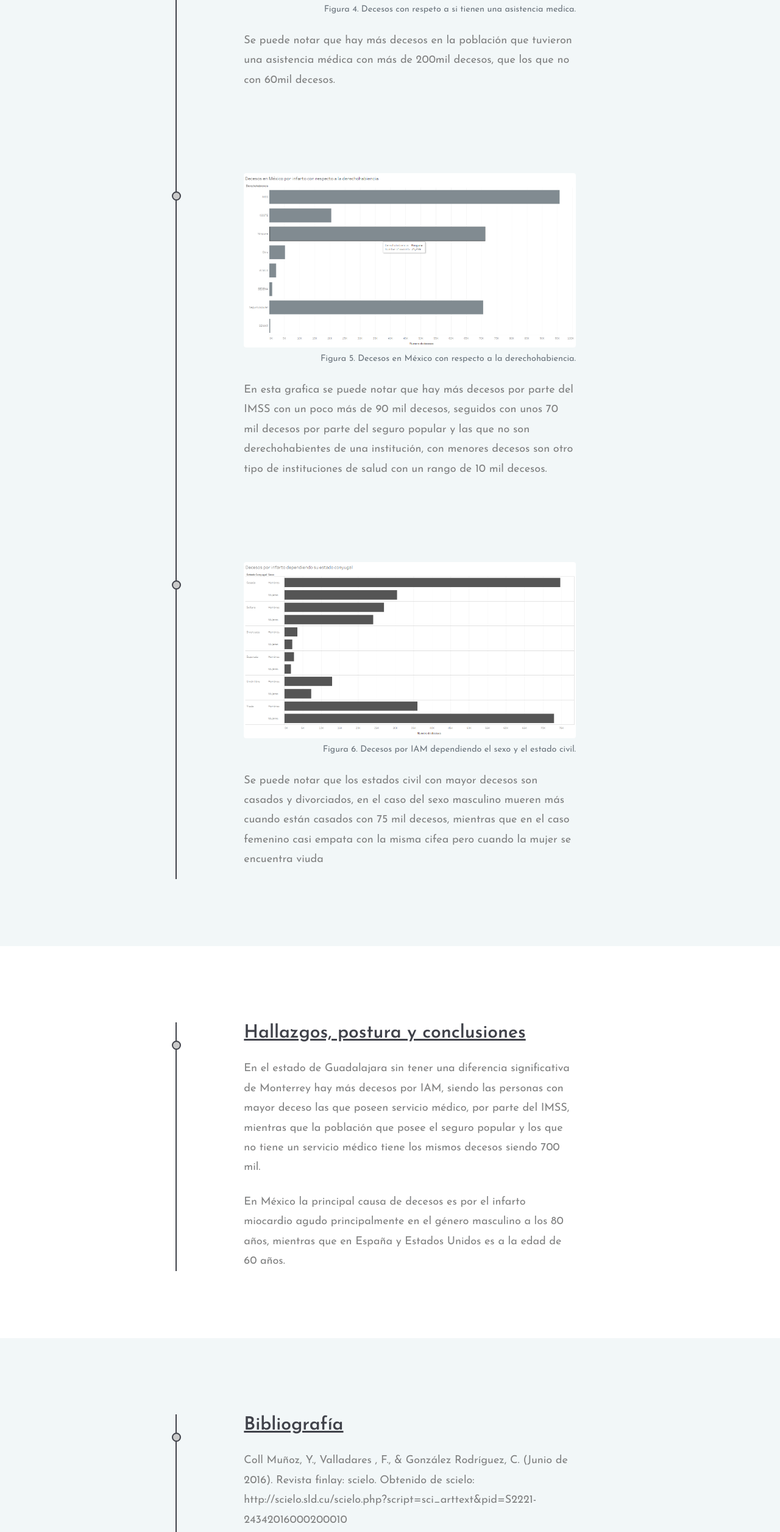
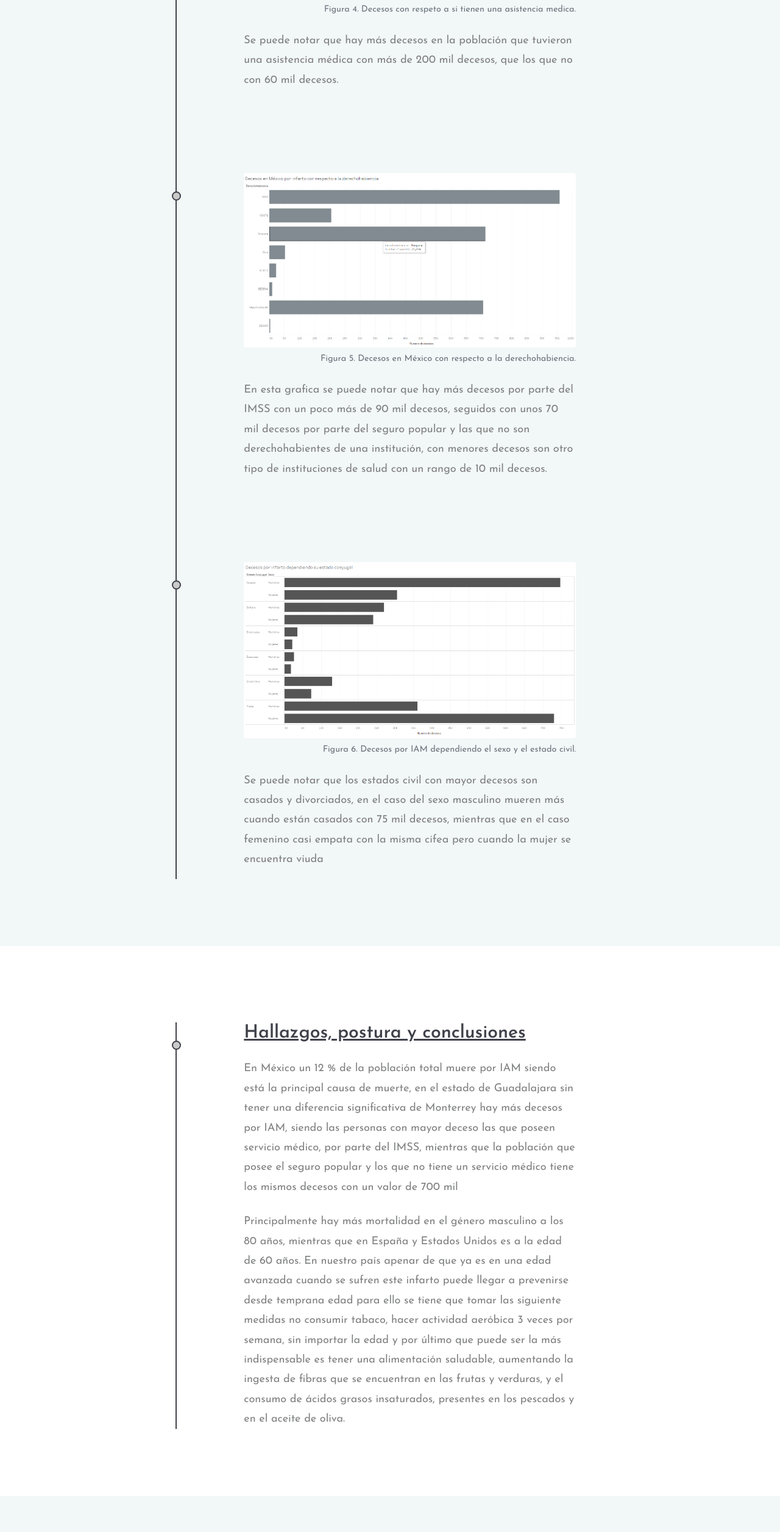
Before and after one commit to danielk753/Infarto-miocardio, a plain HTML site: page index.html in a window 1280 px wide. Shown: the part 6531-9044 px from the top of the page at 61% size. Drawn offline with Linux system fonts and the light colour scheme.

Commit message:
Update index.html

```diff
--- a/index.html
+++ b/index.html
@@ -1,4 +1,4 @@
-<!DOCTYPE html>
+	<!DOCTYPE html>
 <html lang="en">
 <head>
 	<title>Infarto de miocardio</title>
@@ -82,7 +82,7 @@
 						<li>
 							<h3>Introducción</h3>
 							<br>
-							<p>Las enfermedades isquémicas del corazón son una de las causas principales de morbimortalidad en los países desarrollados, La enfermedad cardiovascular (ECV) es la principal causa de mortalidad en los países de renta alta, y está mostrando un aumento continuo también en los países de renta baja o media (Orozco Beltran, Cooper, Gil Guillen, & Bertomeu Martinez, 2012). </p>
+							<p>Las enfermedades isquémicas del corazón son una de las causas principales de morbimortalidad en los países desarrollados, La enfermedad cardiovascular (ECV) es la principal causa de mortalidad en los países de renta alta, y está mostrando un aumento continuo también en los países de renta baja o media (Orozco Beltran, Cooper, Gil Guillen, & Bertomeu Martinez, 2012).</p>
 							<br>
 							<p>La mortalidad hospitalaria del infarto agudo de miocardio (IAM) en pacientes no seleccionados se redujo de manera sostenida desde los años 60 hasta los 80 habiéndose atribuido esta mejoría del pronóstico a las mejoras introducidas en el tratamiento. Por otro lado, durante los últimos 10 años se han producido importantes cambios en el tratamiento del IAM con medidas de reperfusión precoz y farmacológicas coadyuvantes que han demostrado su eficacia en estudios controlados (Velasco Rami, Ridocci Soriano, Vilar Herrero, & Martínez Alzamora, 2006).<p>
 							<br>
@@ -107,7 +107,7 @@
 							<br>
 							<p>La mortalidad poblacional  es muy elevada, se registraron 10.654 casos de infarto agudo de miocardio, de los que 4.105 fallecieron durante los 28 primeros días del año en la población de 25 a 74 años residente en 7 comunidades autónomas españolas: Castilla-La Mancha (Toledo y Albacete), Cataluña (Girona), Comunidad Valenciana (Valencia), Islas Baleares (Mallorca), Murcia, Navarra y País Vasco (García, Elosua, & Tormo Díaz, 2003).</p>
 							<br>
-							<p>Según Vila, Forcadell y Satué (2015) Si consideramos específicamente el infarto agudo de miocardio (IAM), representaría aproximadamente el 75-85% de los casos totales de mortalidad en individuos mayores de 60 años seguidos durante 3 años, proporciona datos actualizados sobre la incidencia y mortalidad de esta enfermedad entre la población general mayor de 60 años del área de Tarragona, la información procedente de datos de base poblacional sobre la epidemiología del IAM en la actualidad es limitada, La incidencia fue 2,2 veces mayor en hombres que en mujeres y aumentó considerablemente con la edad</p>
+							<p>Según Vila, Forcadell y Satué (2015) Si consideramos específicamente el infarto agudo de miocardio (IAM), representaría aproximadamente el 75-85% de los casos totales de mortalidad en individuos mayores de 60 años seguidos durante 3 años, proporciona datos actualizados sobre la incidencia y mortalidad de esta enfermedad entre la población general mayor de 60 años del área de Tarragona, la información procedente de datos de base poblacional sobre la epidemiología del IAM en la actualidad es limitada, La incidencia fue 2,2 veces mayor en hombres que en mujeres y aumentó considerablemente con la edad.</p>
 							<br>
 							<p>La disminución de la mortalidad por infarto de miocardio ha sido más pronunciada en Estados Unidos que en España, y las proyecciones para los próximos años apuntan a que en Estados Unidos habrá una evolución hacia tasas inferiores a las esperadas en España para los varones e iguales para las mujeres (Orozco Beltran, Cooper, Gil Guillen, & Bertomeu Martinez, 2012).</p>
 						</li>
@@ -159,7 +159,7 @@
 								<img class="figure-img img-fluid rounded" src="img/figura4.png">
 								<figcaption class="figure-caption text-right">Figura 4. Decesos con respeto a si tienen una asistencia medica.</figcaption>
 								<br>
-								<p>Se puede notar que hay más decesos en la población que tuvieron una asistencia médica  con más de 200mil decesos, que los que no con 60mil decesos.</p>
+								<p>Se puede notar que hay más decesos en la población que tuvieron una asistencia médica  con más de 200 mil decesos, que los que no con 60 mil decesos.</p>
 							</figure>
 						</li>
 						<li>
@@ -195,9 +195,9 @@
 						<li>
 							<h3>Hallazgos, postura y conclusiones</h3>
 							<br>
-							<p>En el estado de Guadalajara sin tener una diferencia significativa de Monterrey  hay más decesos por IAM, siendo las personas con mayor deceso las que poseen servicio médico, por parte del IMSS, mientras que la población que posee el seguro popular y los que no tiene un servicio médico tiene los mismos decesos siendo 700 mil.</p>
+							<p>En México un 12 % de la población total muere por IAM siendo está la principal causa de muerte, en el estado de Guadalajara sin tener una diferencia significativa de Monterrey  hay más decesos por IAM, siendo las personas con mayor deceso las que poseen servicio médico, por parte del IMSS, mientras que la población que posee el seguro popular y los que no tiene un servicio médico tiene los mismos decesos con un valor de 700 mil</p>
 							<br>
-							<p>En México la principal causa de decesos es por el infarto miocardio agudo principalmente en el género masculino a los 80 años, mientras que en España  y Estados Unidos es a la edad de 60 años.</p>
+							<p>Principalmente hay más mortalidad en el género masculino a los 80 años, mientras que en España  y Estados Unidos es a la edad de 60 años. En nuestro país apenar de que ya es en una edad avanzada cuando se sufren este infarto puede llegar a prevenirse desde temprana edad para ello se tiene que tomar las siguiente medidas no consumir tabaco, hacer actividad aeróbica 3 veces por semana, sin importar la edad y por último que puede ser la más indispensable es tener una alimentación saludable, aumentando la ingesta de fibras que se encuentran en las frutas y verduras, y el consumo de ácidos grasos insaturados, presentes en los pescados y en el aceite de oliva.</p>
 						</li>
 					</ul>
 				</div>
```
